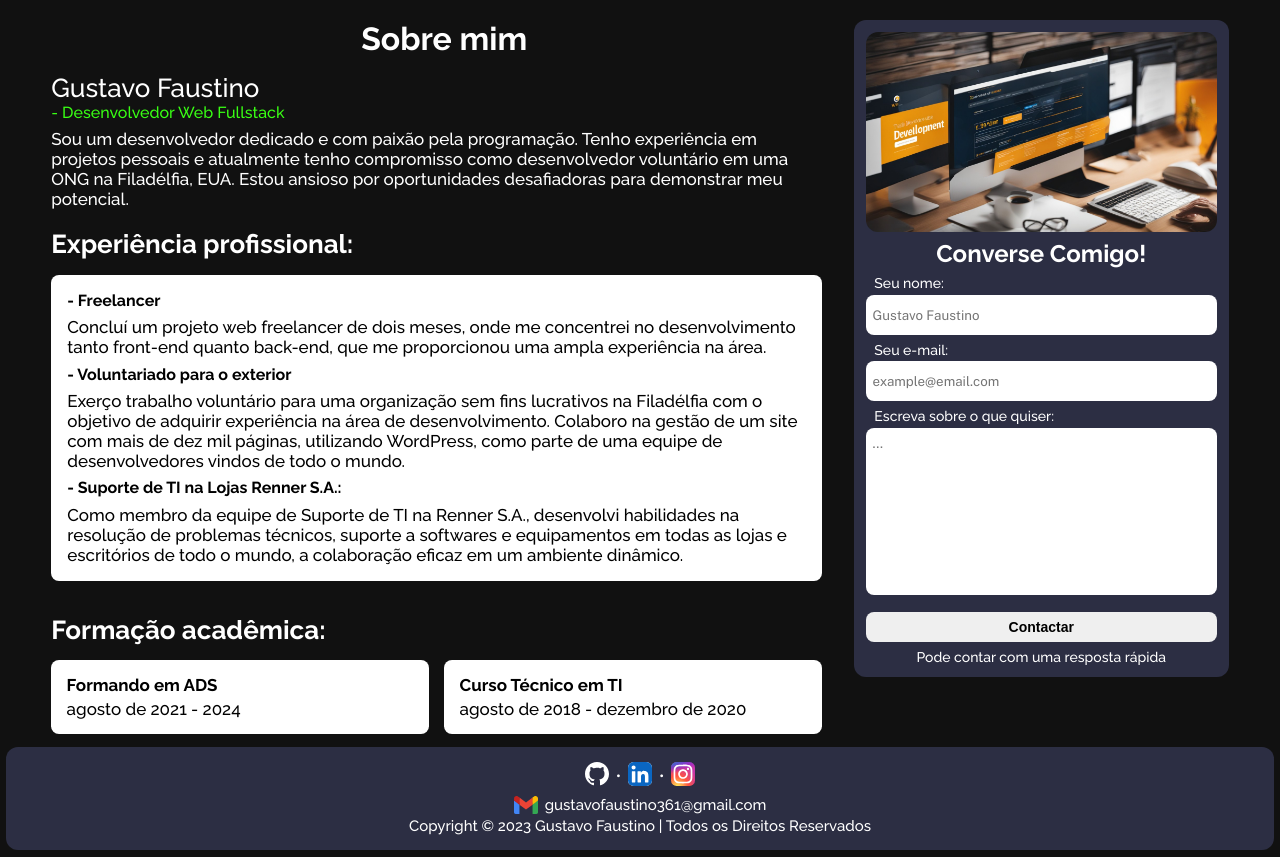
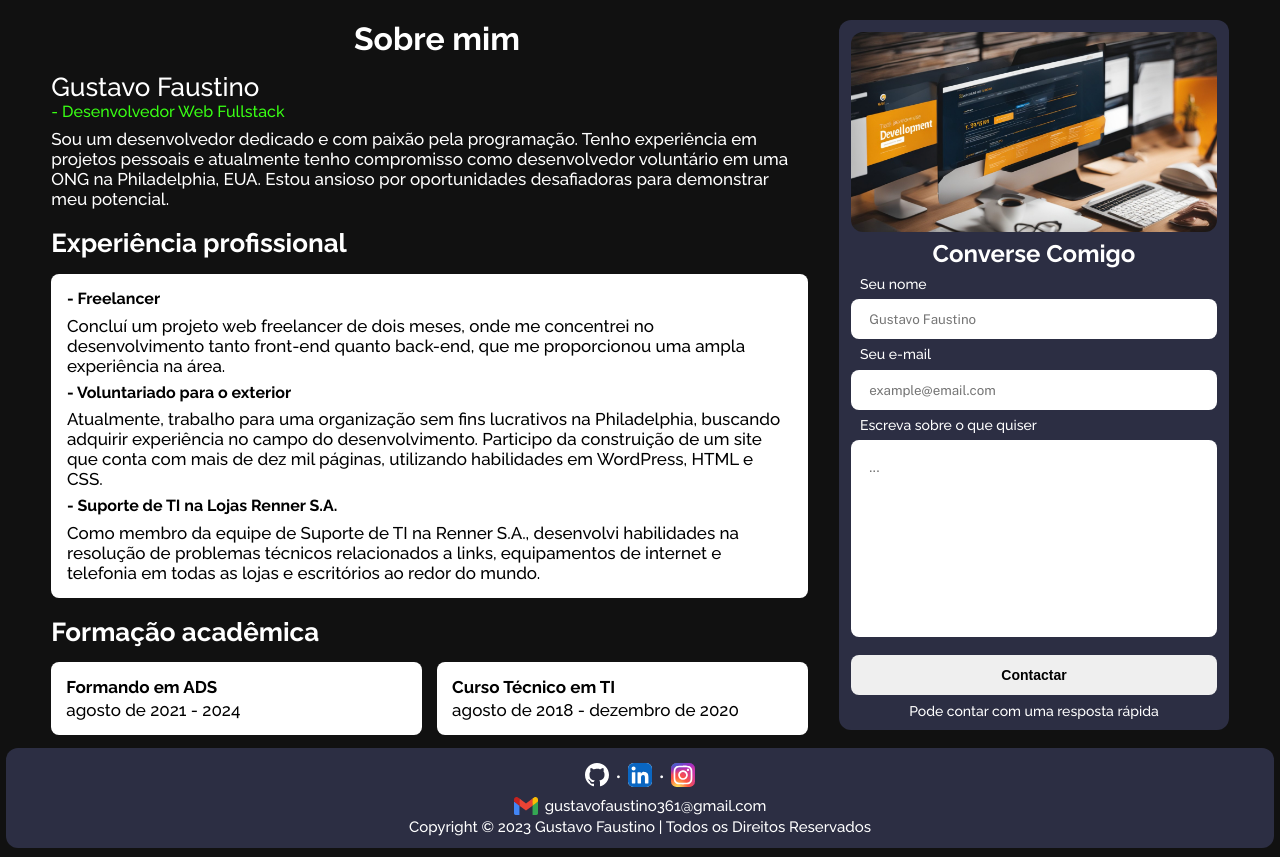
Before and after one commit to Gustavo361/portfolio-v2-ui, a plain HTML site: page index.html in a window 1280 px wide. Shown: the part 1560-2417 px from the top of the page. Drawn offline with nearby package versions, Linux system fonts and the light colour scheme; no server answers.

Commit message:
some UI details

```diff
--- a/css/desktop.css
+++ b/css/desktop.css
@@ -137,48 +137,27 @@
 
     .container {
         padding: 0;
-        /* margin-left: 2%;
-        margin-right: 2%; */
         margin: 0 auto;
         height: 95vh;
         width: 92%
     }
 
-    /* div#about-me-container {
-        width: 90%;
-        background-color: yellow;
-    } */
-
     section#about-me {
         flex-direction: row;
         align-items: flex-start;
-        /* padding-right: 4.1%; */
-        /* margin-right: 2%;
-        margin-left: 2%; */
         padding: 0;
-        /* margin-top: 5%; */
         width: 92%;
         margin: 0 auto;
         justify-content: flex-start;
         align-items: flex-start;
-
-        /* background-color: red; */
     }
-
-    /* #about-me-header span:nth-child(2) {
-        background-color: red;
-    } */
 
     section#about-me {
         padding: 0;
-        /* margin-left: 2%; */
-        /* width: 100vw; */
-        /* padding-right: 2%; */
         margin-top: 2%;
         margin: 0 auto;
         padding-top: 5%;
         width: 92%;
-        /* background-color: red; */
     }
 
     header#about-me-xp-header h3,
@@ -205,7 +184,6 @@
     div#about-me-xp div#about-me-xp-box p {
         margin: 0%;
         margin-bottom: 1%;
-        /* background-color: red; */
     }
 
     div#about-me-xp div#about-me-xp-box span {
@@ -217,12 +195,12 @@
         margin-top: 2.4%;
         margin-bottom: 2%;
         text-align: left;
-        /* margin-left: 4% */
     }
 
     div#about-me-education header#about-me-education-header h3 {
         margin-bottom: 2%;
         text-align: left;
+        margin-top: 0
     }
 
     div#about-me-education header#about-me-education-header {
@@ -256,7 +234,6 @@
 
     section#contact form {
         width: 100%;
-        /* padding-bottom: 2%; */
     }
 
     section#contact form h2 {
@@ -269,30 +246,13 @@
     }
 
     section#contact form input {
-        /* height: 0px; */
-        /* height: initial; */
-        /* background-color: red;    */
-        /* padding: 0; */
         margin-bottom: initial;
-    }
-
-
-    section#contact form button {
-        /* padding-top: 2%;
-        padding-bottom: 2%; */
     }
 
     section#contact span {
         margin-top: 2%;
         display: initial;
     }
-
-    /* 58,00
-    51991155650
-    maria elena */
-
-
-
 
     footer {
         padding: 0;
@@ -319,8 +279,6 @@
         padding-top: 0.2%;
         padding-bottom: 0.4%;
         font-size: 15px;
-
-        /* background-color: gray; */
     }
 
     footer span:nth-child(2) {
--- a/css/tablet.css
+++ b/css/tablet.css
@@ -82,57 +82,6 @@
 
     section#contact {
         width: 92.4%;
-        padding-bottom: 2%;
-    }
-
-    section#contact span {
-        font-size: 14px;
-    }
-
-    section#contact header#contact-header {
-        padding-bottom: 0;
-        margin-bottom: 2%;
-        background-color: red;
-        margin-bottom: 0;
-    }
-
-
-    section#contact form h2 {
-        margin-bottom: 2%;
-    }
-
-    section#contact form label {
-        margin-top: 0;
-        margin-bottom: 1%;
-    }
-
-    section#contact form input {
-        padding: 0;
-        padding-left: 2%;
-    }
-
-    section#contact form textarea {
-        padding: 0;
-        padding-left: 2%;
-        padding-top: 2%;
-    }
-
-    section#contact form button {
-        padding-top: 2%;
-        padding-bottom: 2%;
-    }
-
-    footer {
-        padding-top: 2%;
-        padding-bottom: 2%;
-    }
-
-
-
-
-
-    section#contact {
-        width: 92.4%;
         padding-bottom: 0%;
         flex-direction: row;
         justify-content: space-between;
@@ -140,7 +89,6 @@
         padding-left: 2%;
         padding-top: 2%;
         padding-bottom: 2%;
-        /* max-height: 300px; */
     }
 
     section#contact form {
@@ -163,9 +111,7 @@
 
     section#contact header#contact-header img {
         width: 100%;
-        /* height: 100%; */
         background-position: center center;
-
     }
 
     section#contact span {
@@ -175,10 +121,11 @@
 
     section#contact header#contact-header {
         padding-bottom: 3%;
-        /* margin-bottom: 2%; */
         width: 50%;
-        /* background-image: url('../images/AI-web-development-mobile.jpg');
-        background: center center;
-        background-size: cover; */
+    }
+
+    footer {
+        max-height: 100px;
+        padding-top: 1%;
     }
 }
--- a/css/thank-you.css
+++ b/css/thank-you.css
@@ -29,15 +29,10 @@ header div#header-content button ion-icon {
 }
 
 header div#header-content button a {
-    /* width: fit-content; */
     display: flex;
     justify-content: center;
     align-items: center;
 }
-
-/* header div#header-content button:hover {
-    background-color: green;
-} */
 
 footer {
     height: 18dvh;
--- a/index.html
+++ b/index.html
@@ -1,9 +1,15 @@
 <!DOCTYPE html>
-<html lang="en">
+<html lang="pt-BR">
 
 <head>
     <meta charset="UTF-8">
+    <meta name="description"
+        content="Confira meu portfólio de desenvolvedor Full-Stack para observar meus projetos e habilidades.">
+    <meta name="keywords"
+        content="desenvolvedor, dev, portfólio, full-stack, HTML, CSS, JavaScript, SQL, Java, React, Node.js, ReactJS, desenvolvimento web, responsividade, web development">
+    <meta name="author" content="Gustavo Faustino">
     <meta name="viewport" content="width=device-width, initial-scale=1.0">
+    <link rel="shortcut icon" href="images/favicon.ico" type="image/x-icon">
     <link rel="preconnect" href="https://fonts.googleapis.com">
     <link rel="preconnect" href="https://fonts.gstatic.com" crossorigin>
     <link
@@ -14,8 +20,18 @@
     <link rel="stylesheet" href="css/tablet.css">
     <link rel="stylesheet" href="css/desktop.css">
     <link rel="stylesheet" href="css/grid-desktop.css">
+    <script defer src="js/script.js"></script>
+    <title>Gustavo Faustino | Portfólio &bull; v2</title>
 
-    <title>Gustavo Faustino | Portfólio &bull; v2</title>
+    <!-- Google tag (gtag.js) -->
+    <script async src="https://www.googletagmanager.com/gtag/js?id=G-2QMFWSD8BP"></script>
+    <script>
+        window.dataLayer = window.dataLayer || [];
+        function gtag() { dataLayer.push(arguments); }
+        gtag('js', new Date());
+
+        gtag('config', 'G-2QMFWSD8BP');
+    </script>
 </head>
 
 <body>
@@ -68,7 +84,8 @@
                 <div>
                     <ion-icon name="logo-html5"></ion-icon>
                 </div>
-                <span>Utilizei HTML para distribuir conteúdo em um <a
+                <span>
+                    Utilizei HTML para distribuir conteúdo em um <a
                         href="https://github.com/Gustavo361/user-search-via-GitHub-API">site de busca de usuários via
                         API GitHub</a>.
                 </span>
@@ -79,15 +96,18 @@
                     <ion-icon name="logo-css3"></ion-icon>
                     <ion-icon name="logo-sass"></ion-icon>
                 </div>
-                <span>Estilizei uma <a href="https://github.com/Gustavo361/IP-Address-Tracker">aplicação de rastreamento
-                        de IPs e domínios de sites</a> com CSS.</span>
+                <span>
+                    Estilizei uma <a href="https://github.com/Gustavo361/IP-Address-Tracker">aplicação de rastreamento
+                        de IPs e domínios de sites</a> com CSS.
+                </span>
             </article>
             <span></span>
             <article id="card3" class="ability-card">
                 <div>
                     <ion-icon name="logo-javascript"></ion-icon>
                 </div>
-                <span>Desenvolvi funcionalidades interativas em <a
+                <span>
+                    Desenvolvi funcionalidades interativas em <a
                         href="https://github.com/Gustavo361/Interactive-credit-card-details-form">validações de
                         formulários para registro de cartões</a>.
                 </span>
@@ -97,8 +117,10 @@
                 <div>
                     <ion-icon name="logo-github"></ion-icon>
                 </div>
-                <span>Controlei versões de projetos e armazenamento em servidor remoto com <a
-                        href="https://github.com/Gustavo361/portfolio/">Git/GitHub</a>.</span>
+                <span>
+                    Controlei versões de projetos e armazenamento em servidor remoto com <a
+                        href="https://github.com/Gustavo361/portfolio/">Git/GitHub</a>.
+                </span>
             </article>
             <span></span>
             <article id="card5" class="ability-card">
@@ -107,8 +129,10 @@
                     <ion-icon name="logo-npm"></ion-icon>
                     <ion-icon name="logo-nodejs"></ion-icon>
                 </div>
-                <span>Construí um <a href="https://github.com/Gustavo361/React-MySQL-CRUD-App">projeto acadêmico com
-                        CRUD, JSX, dependências e integração SQL.</a></span>
+                <span>
+                    Construí um <a href="https://github.com/Gustavo361/React-MySQL-CRUD-App">projeto acadêmico com CRUD,
+                        JSX, dependências e integração SQL.</a>
+                </span>
             </article>
             <span></span>
             <article id="card6" class="ability-card">
@@ -145,7 +169,7 @@
         <section id="projects">
             <header id="projects-header">
                 <h2>Projetos</h2>
-                <span>Alguns dos meus últimos projetos que faço com muito gosto:</span>
+                <span>Alguns dos meus últimos projetos que faço com muito gosto</span>
             </header>
             <div id="projects-box">
                 <div class="container">
@@ -192,37 +216,31 @@
                     <span>Gustavo Faustino</span>
                     <span>- Desenvolvedor Web Fullstack</span>
                     <p>Sou um desenvolvedor dedicado e com paixão pela programação. Tenho experiência em projetos
-                        pessoais e atualmente tenho compromisso como desenvolvedor voluntário em uma ONG na Filadélfia,
-                        EUA. Estou ansioso por oportunidades desafiadoras para demonstrar meu potencial.
+                        pessoais e atualmente tenho compromisso como desenvolvedor voluntário em uma ONG na
+                        Philadelphia, EUA. Estou ansioso por oportunidades desafiadoras para demonstrar meu potencial.
                     </p>
                 </header>
                 <div id="about-me-xp">
                     <header id="about-me-xp-header">
-                        <h3>Experiência profissional:</h3>
+                        <h3>Experiência profissional</h3>
                     </header>
                     <div id="about-me-xp-box">
                         <span><strong>- Freelancer</strong></span>
                         <p>Concluí um projeto web freelancer de dois meses, onde me concentrei no desenvolvimento tanto
                             front-end quanto back-end, que me proporcionou uma ampla experiência na área.</p>
                         <span><strong>- Voluntariado para o exterior</strong></span>
-                        <p>Exerço trabalho voluntário para uma organização sem fins lucrativos na Filadélfia com o
-                            objetivo
-                            de adquirir experiência na área de desenvolvimento. Colaboro na gestão de um site com mais
-                            de dez
-                            mil páginas, utilizando WordPress, como parte de uma equipe de desenvolvedores vindos de
-                            todo o
-                            mundo.
-                        </p>
-                        <span><strong>- Suporte de TI na Lojas Renner S.A.:</strong></span>
+                        <p>Atualmente, trabalho para uma organização sem fins lucrativos na Philadelphia, buscando
+                            adquirir experiência no campo do desenvolvimento. Participo da construição de um site que
+                            conta com mais de dez mil páginas, utilizando habilidades em WordPress, HTML e CSS.</p>
+                        <span><strong>- Suporte de TI na Lojas Renner S.A.</strong></span>
                         <p>Como membro da equipe de Suporte de TI na Renner S.A., desenvolvi habilidades na resolução de
-                            problemas técnicos, suporte a softwares e equipamentos em todas as lojas e escritórios de
-                            todo o mundo, a colaboração eficaz em um ambiente dinâmico.
-                        </p>
+                            problemas técnicos relacionados a links, equipamentos de internet e telefonia em todas as
+                            lojas e escritórios ao redor do mundo.</p>
                     </div>
                 </div>
                 <div id="about-me-education">
                     <header id="about-me-education-header">
-                        <h3>Formação acadêmica:</h3>
+                        <h3>Formação acadêmica</h3>
                     </header>
                     <div id="about-me-education-box">
                         <div id="education-one" class="education-card">
@@ -244,37 +262,20 @@
                     </div>
                 </div>
             </div>
-
             <section id="contact">
                 <header id="contact-header"></header>
                 <form id="contactForm" action="" method="POST">
-                    <h2>Converse Comigo!</h2>
-                    <label for="userName">Seu nome:</label>
+                    <h2>Converse Comigo</h2>
+                    <label for="userName">Seu nome</label>
                     <input type="text" name="userName" id="userName" placeholder="Gustavo Faustino">
-                    <label for="userEmail">Seu e-mail:</label>
+                    <label for="userEmail">Seu e-mail</label>
                     <input type="email" name="userEmail" id="userEmail" placeholder="example@email.com">
-                    <label for="userMessage">Escreva sobre o que quiser:</label>
+                    <label for="userMessage">Escreva sobre o que quiser</label>
                     <textarea name="userMessage" id="userMessage" cols="30" rows="10" placeholder="..."></textarea>
                     <button type="submit">Contactar</button>
                 </form>
                 <span>Pode contar com uma resposta rápida</span>
             </section>
-
-            <!-- <section id="contact">
-                <header id="contact-header"></header>
-                <form id="contactForm" action="/enviar-email" method="POST">
-                    <h2>Converse Comigo!</h2>
-                    <label for="userName">Seu nome:</label>
-                    <input type="text" name="userName" id="userName" placeholder="Gustavo Faustino">
-                    <label for="userEmail">Seu e-mail:</label>
-                    <input type="email" name="userEmail" id="userEmail" placeholder="example@email.com">
-                    <label for="userMessage">Escreva sobre o que quiser:</label>
-                    <textarea name="userMessage" id="userMessage" cols="30" rows="10" placeholder="..."></textarea>
-                    <button type="submit">Contactar</button>
-                </form>
-                <span>Pode contar com uma resposta rápida</span>
-            </section> -->
-
         </section>
     </main>
 
@@ -346,8 +347,6 @@
         <span>Copyright © 2023 Gustavo Faustino | Todos os Direitos Reservados</span>
     </footer>
 
-    <script src="js/script.js"></script>
-
     <script type="module" src="https://unpkg.com/ionicons@7.1.0/dist/ionicons/ionicons.esm.js"></script>
     <script nomodule src="https://unpkg.com/ionicons@7.1.0/dist/ionicons/ionicons.js"></script>
 </body>
--- a/js/script.js
+++ b/js/script.js
@@ -16,13 +16,15 @@ dataMenuOpenBtn.addEventListener('click', () => {
 })
 
 dataMenuCloseBtn.addEventListener('click', () => {
+    dataMenuCloseBtn.classList.remove('active')
     dataMenuOpenBtn.classList.add('active')
-    dataMenuCloseBtn.classList.remove('active')
 
     menuFullScreen.classList.remove('active')
 })
 
 function closeMenuFullScreen() {
+    dataMenuOpenBtn.classList.add('active')
+    dataMenuCloseBtn.classList.remove('active')
     menuFullScreen.classList.remove('active')
 }
 
@@ -63,7 +65,7 @@ contactForm.addEventListener('submit', function (event) {
             if (data.success) {
                 window.location.href = 'thank-you.html';
             } else {
-                window.alert('Erro. Tente novamente')
+                window.alert(data.error)
             }
         })
         .catch(error => console.error('Error:', error));
```
Also changed, not shown: css/grid-desktop.css (+0 -10 lines), css/index.css (+0 -98 lines), thank-you.html (+7 -5 lines), images/favicon.ico (added), 2 other files.
